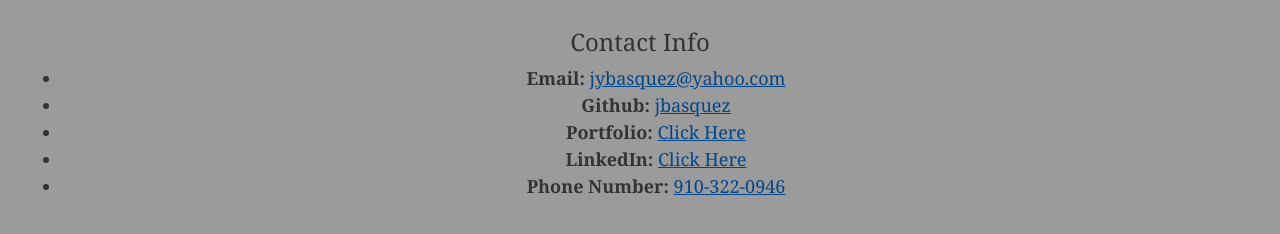
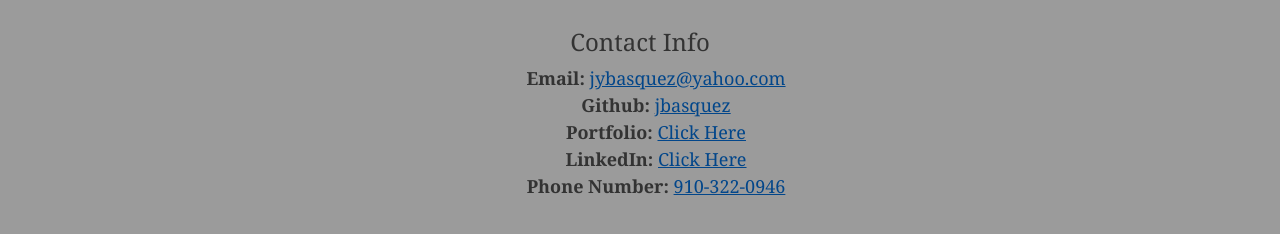
Before and after one commit to jbasquez/jbasquez.github.io, a React (Create React App) app in the folder reactapp/: page / in a window 1280 px wide. Shown: the part 1292-1526 px from the top of the page. Built offline with nearby package versions, Linux system fonts and the light colour scheme.

Commit message:
small styling

```diff
--- a/reactapp/src/components/footer.js
+++ b/reactapp/src/components/footer.js
@@ -7,7 +7,7 @@ function Footer() {
         <footer className="new">
     <section className="contact-info">
       <h2>Contact Info</h2>
-      <ul>
+      <ul className="noBullet">
         <li><strong>Email: </strong> <a className="contact" href="contact.html">jybasquez@yahoo.com</a></li>
         <li><strong>Github: </strong> <a className="contact" href="https://github.com/jbasquez">jbasquez</a></li>
         <li><strong>Portfolio: </strong> <a className="contact" href="portfolio.html">Click Here</a></li>
```
